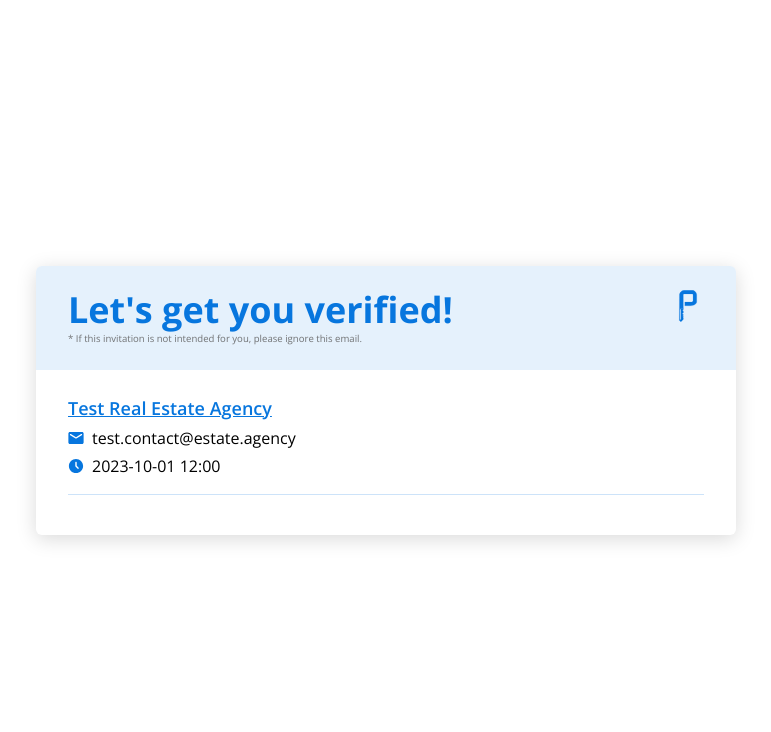
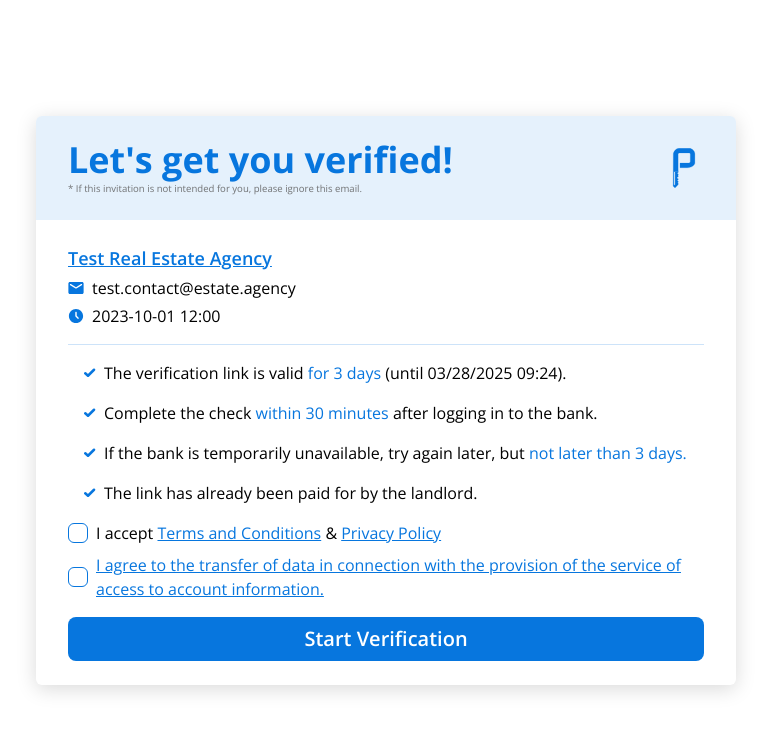
Before and after one commit to monidan/plokey-app, a website built with Vite: page src/components/card-invitation/card-invitation.html in a window 1280 px wide. Shown: the whole page, without its empty margins (254-1025 px from the left). Built offline with nearby package versions, Linux system fonts and the light colour scheme.

Commit message:
feature: add card-invitation

```diff
--- a/src/components/card-invitation/card-invitation.html
+++ b/src/components/card-invitation/card-invitation.html
@@ -1,5 +1,6 @@
 <!DOCTYPE html>
 <html lang="en">
+
 <head>
     <meta charset="UTF-8">
     <meta name="viewport" content="width=device-width, initial-scale=1.0">
@@ -8,22 +9,20 @@
     <link rel="icon" type="image/svg+xml" href="/plokey-logo-small.svg">
     <title>Card Invitation</title>
 </head>
+
 <body>
     <section class="flex justify-center items-center h-screen">
         <!-- START: Card Invitation Component -->
-        <div class="shadow-default shadow-black/15 rounded-md mx-4 sm:mx-auto min-w-[calc(100%-16px)] sm:min-w-[700px]">
+        <div
+            class="shadow-default shadow-black/15 rounded-md mx-4 sm:mx-auto min-w-[calc(100%-16px)] sm:min-w-[700px] sm:max-w-[700px]">
             <div>
                 <header class="bg-brand/10 px-4 py-6 sm:px-8 rounded-t-md">
-                    <div class="flex justify-between sm:gap-4">
+                    <div class="flex justify-between items-center sm:gap-4">
+                        <div>
                             <div>
                                 <h1 class="text-brand text-xl sm:text-4xl font-bold">
                                     Let's get you verified!
                                 </h1>
-                        </div>
-
-                        <div>
-                            <img class="w-8 h-8" src="/plokey-logo-small.svg" alt="">
-                        </div>
                             </div>
 
                             <div>
@@ -32,6 +31,13 @@
                                         * If this invitation is not intended for you, please ignore this email.
                                     </small>
                                 </p>
+                            </div>
+                        </div>
+
+                        <div>
+                            <img class="w-8 sm:w-10 h-8 sm:h-10" src="/plokey-logo-small.svg" alt="">
+                        </div>
+
                     </div>
                 </header>
 
@@ -60,14 +66,87 @@
                     </div>
 
                     <div>
-                        <ul>
-                            <li></li>
+                        <ul class="flex flex-col gap-4 sm:px-4">
+                            <li class="flex items-center gap-2">
+                                <svg class="grow sm:grow-0 min-w-[12px]" width="12" height="9" viewBox="0 0 12 9"
+                                    fill="none" xmlns="http://www.w3.org/2000/svg">
+                                    <path d="M1.25 5.25L4 7.75L10 1.75" stroke="#0776DE" stroke-width="2.5"
+                                        stroke-linecap="round" stroke-linejoin="round" />
+                                </svg>
+
+                                <p>
+                                    The verification link is valid <span class="label--highlighted">for 3 days</span>
+                                    (until 03/28/2025 09:24).
+                                </p>
+                            </li>
+                            <li class="flex items-center gap-2">
+                                <svg class="grow sm:grow-0 min-w-[12px]" width="12" height="9" viewBox="0 0 12 9"
+                                    fill="none" xmlns="http://www.w3.org/2000/svg">
+                                    <path d="M1.25 5.25L4 7.75L10 1.75" stroke="#0776DE" stroke-width="2.5"
+                                        stroke-linecap="round" stroke-linejoin="round" />
+                                </svg>
+
+                                <p>
+                                    Complete the check <span class="label--highlighted">within 30 minutes</span> after
+                                    logging in to the bank.
+                                </p>
+                            </li>
+                            <li class="flex items-center gap-2">
+                                <svg class="grow sm:grow-0 min-w-[12px]" width="12" height="9" viewBox="0 0 12 9"
+                                    fill="none" xmlns="http://www.w3.org/2000/svg">
+                                    <path d="M1.25 5.25L4 7.75L10 1.75" stroke="#0776DE" stroke-width="2.5"
+                                        stroke-linecap="round" stroke-linejoin="round" />
+                                </svg>
+
+                                <p>
+                                    If the bank is temporarily unavailable, try again later, but <span
+                                        class="label--highlighted">not later than 3 days.</span>
+                                </p>
+                            </li>
+                            <li class="flex items-center gap-2">
+                                <svg class="grow sm:grow-0 min-w-[12px]" width="12" height="9" viewBox="0 0 12 9"
+                                    fill="none" xmlns="http://www.w3.org/2000/svg">
+                                    <path d="M1.25 5.25L4 7.75L10 1.75" stroke="#0776DE" stroke-width="2.5"
+                                        stroke-linecap="round" stroke-linejoin="round" />
+                                </svg>
+
+                                <p>
+                                    The link has already been paid for by the landlord.
+                                </p>
+                            </li>
                         </ul>
                     </div>
+
+                    <footer class="pt-2 sm:pt-4">
+                        <div class="flex flex-col gap-2">
+                            <div class="form-control flex-row items-center">
+                                <input type="checkbox" class="form-checkbox grow" id="invitation__terms-and-conditions">
+                                <label for="invitation__terms-and-conditions"
+                                    class="cursor-pointer text-sm sm:text-base">
+                                    I accept <a class="underline text-brand" href="#">Terms and Conditions</a> &
+                                    <a href="#" class="underline text-brand">Privacy Policy</a>
+                                </label>
+                            </div>
+                            <div class="form-control flex-row items-center">
+                                <input type="checkbox" class="form-checkbox grow" id="invitation__data-transfer">
+                                <label for="invitation__data-transfer" class="cursor-pointer text-sm sm:text-base">
+                                    <a class="underline text-brand" href="#">I agree to the transfer of data in
+                                        connection
+                                        with the provision of the service of access to account information.</a>
+                                </label>
+                            </div>
+                        </div>
+
+                        <div class="pt-4 w-full min-w-full">
+                            <button class="plokey-button sm:text-xl w-full py-2" type="button">Start
+                                Verification</button>
+                        </div>
+                    </footer>
                 </div>
             </div>
         </div>
         <!-- END: Card Invitation Component -->
     </section>
 </body>
+
 </html>
--- a/src/components/link-sent-modal/link-sent-modal.html
+++ b/src/components/link-sent-modal/link-sent-modal.html
@@ -1,5 +1,6 @@
 <!DOCTYPE html>
 <html lang="en">
+
 <head>
     <meta charset="UTF-8">
     <meta name="viewport" content="width=device-width, initial-scale=1.0">
@@ -8,11 +9,13 @@
     <link rel="icon" type="image/svg+xml" href="/plokey-logo-small.svg">
     <title>Link Sent Modal</title>
 </head>
+
 <body>
     <section class="flex justify-center items-center h-screen">
 
         <!-- START: Link Sent Modal Component -->
-        <div class="shadow-default shadow-black/15 rounded-md mx-4 sm:mx-auto min-w-[calc(100%-16px)] sm:min-w-[700px] sm:max-w-[700px]">
+        <div
+            class="shadow-default shadow-black/15 rounded-md mx-4 sm:mx-auto min-w-[calc(100%-16px)] sm:min-w-[700px] sm:max-w-[700px]">
             <div>
                 <header class="bg-brand/10 px-4 py-6 sm:px-8 rounded-t-md">
                     <div class="flex justify-between sm:gap-4">
@@ -29,10 +32,11 @@
                 </header>
 
 
-                <div class="px-4 py-6 sm:px-8">
+                <div class="px-4 py-6 sm:py-6 sm:px-8">
                     <ul class="flex flex-col gap-4">
-                        <li class="flex gap-2">
-                            <div class="block border border-brand p-1 sm:p-2 rounded-md w-6 h-6 sm:w-10 sm:h-10 min-w-6 min-h-6 sm:min-w-10 sm:min-h-10">
+                        <li class="flex items-center gap-2 sm:gap-6">
+                            <div
+                                class="block border border-brand p-1 sm:p-2 rounded-md w-6 h-6 sm:w-10 sm:h-10 min-w-6 min-h-6 sm:min-w-10 sm:min-h-10">
                                 <img src="/email.svg" alt="Email Icon" class="w-full h-full min-w-full min-h-full">
                             </div>
                             <p>
@@ -44,9 +48,11 @@
                             </p>
                         </li>
 
-                        <li class="flex gap-2">
-                            <div class="block border border-brand p-1 rounded-md w-6 h-6 min-w-6 min-h-6">
-                                <img src="/cycled-arrows.svg" alt="Email Icon" class="w-full h-full min-w-full min-h-full">
+                        <li class="flex items-center gap-2 sm:gap-6">
+                            <div
+                                class="block border border-brand p-1 sm:p-2 rounded-md w-6 h-6 sm:w-10 sm:h-10 min-w-6 min-h-6 sm:min-w-10 sm:min-h-10">
+                                <img src="/cycled-arrows.svg" alt="Email Icon"
+                                    class="w-full h-full min-w-full min-h-full">
                             </div>
                             <p>
                                 Once the Tenant
@@ -57,8 +63,9 @@
                             </p>
                         </li>
 
-                        <li class="flex gap-2">
-                            <div class="block border border-brand p-1 rounded-md w-6 h-6 min-w-6 min-h-6">
+                        <li class="flex items-center gap-2 sm:gap-6">
+                            <div
+                                class="block border border-brand p-1 sm:p-2 rounded-md w-6 h-6 sm:w-10 sm:h-10 min-w-6 min-h-6 sm:min-w-10 sm:min-h-10">
                                 <img src="/document.svg" alt="Email Icon" class="w-full h-full min-w-full min-h-full">
                             </div>
                             <p>
@@ -70,8 +77,9 @@
                             </p>
                         </li>
 
-                        <li class="flex gap-2">
-                            <div class="block border border-brand p-1 rounded-md w-6 h-6 min-w-6 min-h-6">
+                        <li class="flex items-center gap-2 sm:gap-6">
+                            <div
+                                class="block border border-brand p-1 sm:p-2 rounded-md w-6 h-6 sm:w-10 sm:h-10 min-w-6 min-h-6 sm:min-w-10 sm:min-h-10">
                                 <img src="/trash-bin.svg" alt="Email Icon" class="w-full h-full min-w-full min-h-full">
                             </div>
                             <p>
@@ -83,13 +91,14 @@
                         </li>
                     </ul>
 
-                    <div class="w-full pt-6">
-                        <button class="plokey-button w-full uppercase">Ok</button>
+                    <div class="w-full pt-6 sm:pt-10">
+                        <button class="plokey-button w-full uppercase sm:py-3">Ok</button>
                     </div>
 
-                    <div class="pt-2">
+                    <div class="pt-2 sm:pt-4">
                         <div class="text-right flex justify-between items-center">
-                            <div class="flex items-center justify-center rounded-full text-brand font-bold min-w-8 min-h-8 border-2 border-brand">
+                            <div
+                                class="flex items-center justify-center rounded-full text-brand font-bold min-w-8 min-h-8 sm:min-w-12 sm:min-h-12 sm:text-lg border-2 border-brand">
                                 ?
                             </div>
                             <div>
@@ -111,4 +120,5 @@
 
     </section>
 </body>
+
 </html>
```
Lines whose indentation alone changed are shown as unchanged.
